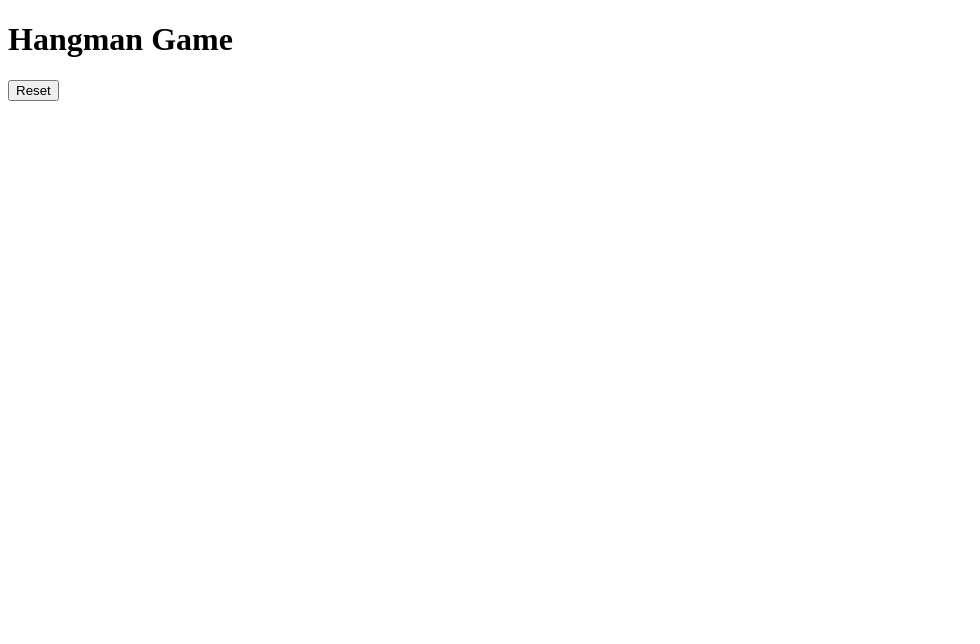
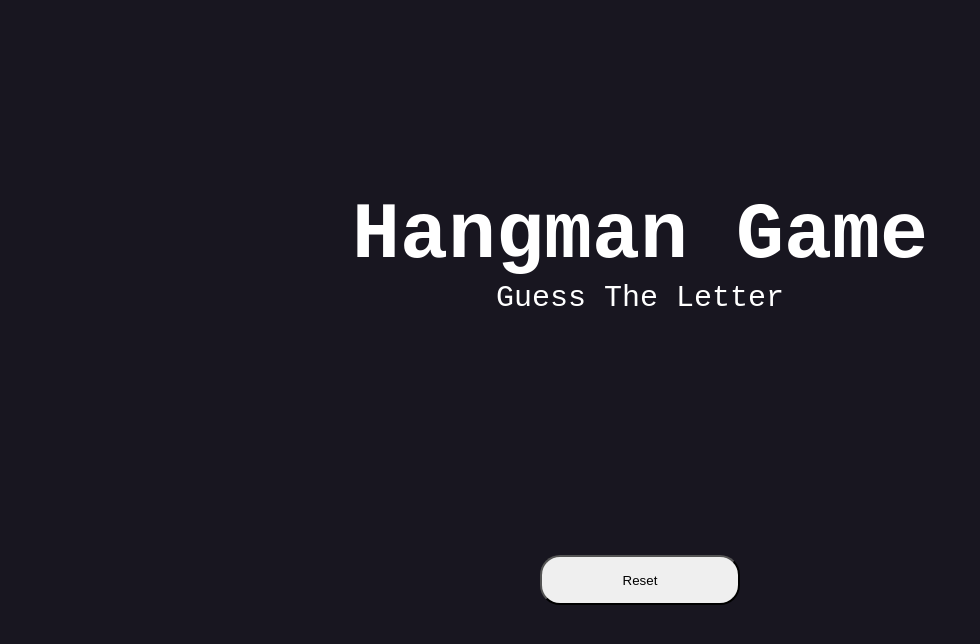
Before and after one commit to Jadoon9/Hangman-Game, a plain HTML site: page index.html in a window 1280 px wide. Shown: the whole page, without its empty margins (0-980 px from the left). Drawn offline with Linux system fonts and the light colour scheme; no server answers.

Commit message:
App Completed

```diff
--- a/index.html
+++ b/index.html
@@ -8,10 +8,20 @@
     <title>Hangman Game</title>
   </head>
   <body>
-    <h1>Hangman Game</h1>
-    <p id="puzzle"></p>
-    <p id="guesses"></p>
-    <button id="resetButton">Reset</button>
+    <div class="heading">
+      <h1>Hangman Game</h1>
+      <p>Guess The Letter</p>
+    </div>
+
+    <div class="game">
+      <p id="puzzle"></p>
+      <p id="guesses"></p>
+    </div>
+
+    <div class="resetButton">
+      <button id="resetButton">Reset</button>
+    </div>
+
     <script src="./scripts/requests.js"></script>
     <script src="./scripts/hangman.js"></script>
     <script src="./scripts/app.js"></script>
--- a/styles.css
+++ b/styles.css
@@ -0,0 +1,46 @@
+* {
+  margin: 0;
+  padding: 0;
+  box-sizing: border-box;
+}
+
+body {
+  height: 100vh;
+  display: flex;
+  justify-content: center;
+  flex-direction: column;
+  align-items: center;
+  background: #181620;
+  color: white;
+}
+
+.heading,
+.game {
+  font-family: "Courier New", Courier, monospace;
+}
+
+.heading {
+  font-size: 40px;
+  height: 30%;
+  text-align: center;
+  padding: 10px;
+}
+
+.heading p {
+  font-size: 30px;
+}
+.game {
+  font-size: 20px;
+  margin: 50px;
+  text-align: center;
+}
+#puzzle {
+  margin: 20px;
+}
+.resetButton button {
+  cursor: pointer;
+  height: 50px;
+  width: 200px;
+  margin: 15px;
+  border-radius: 20px;
+}
```
